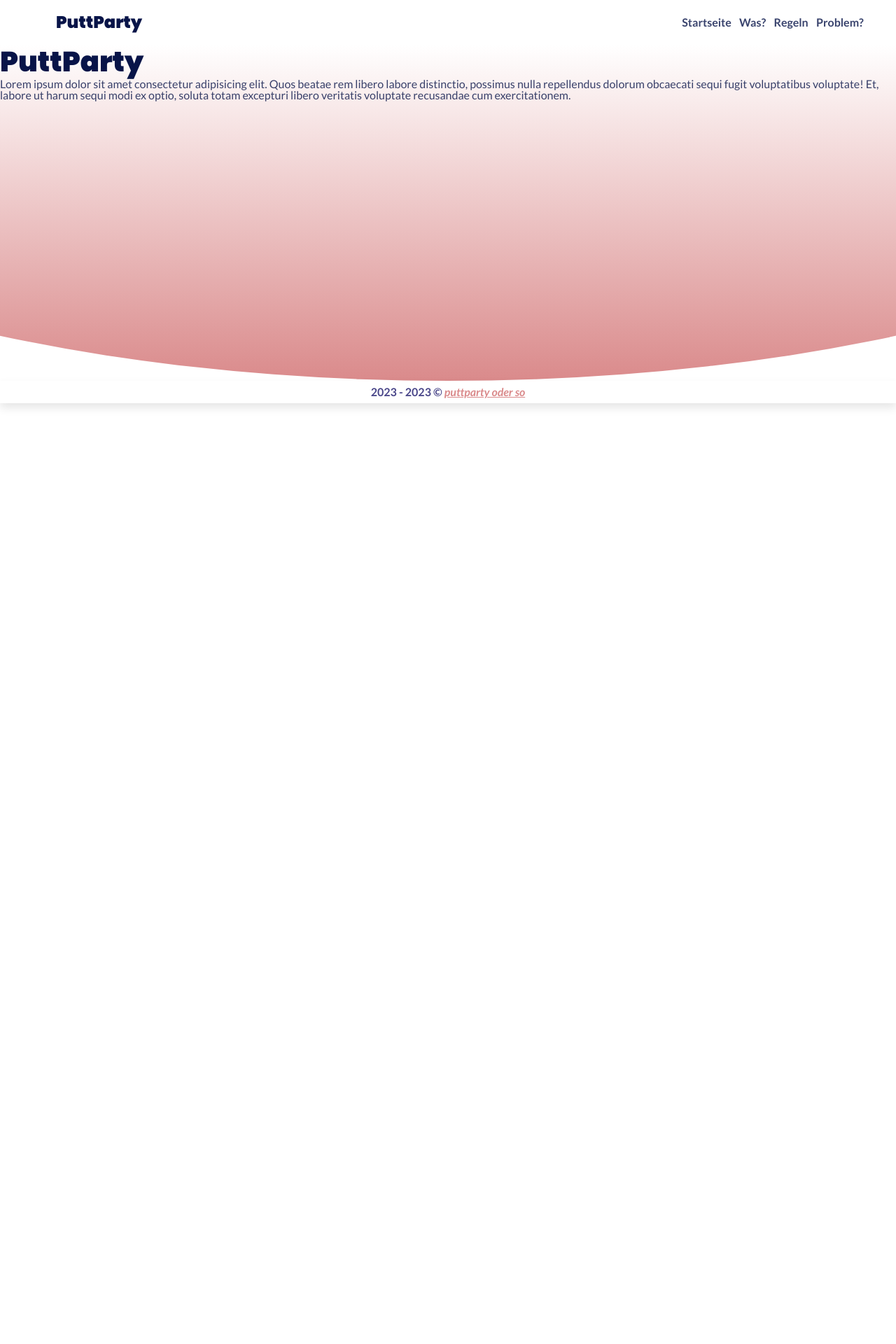
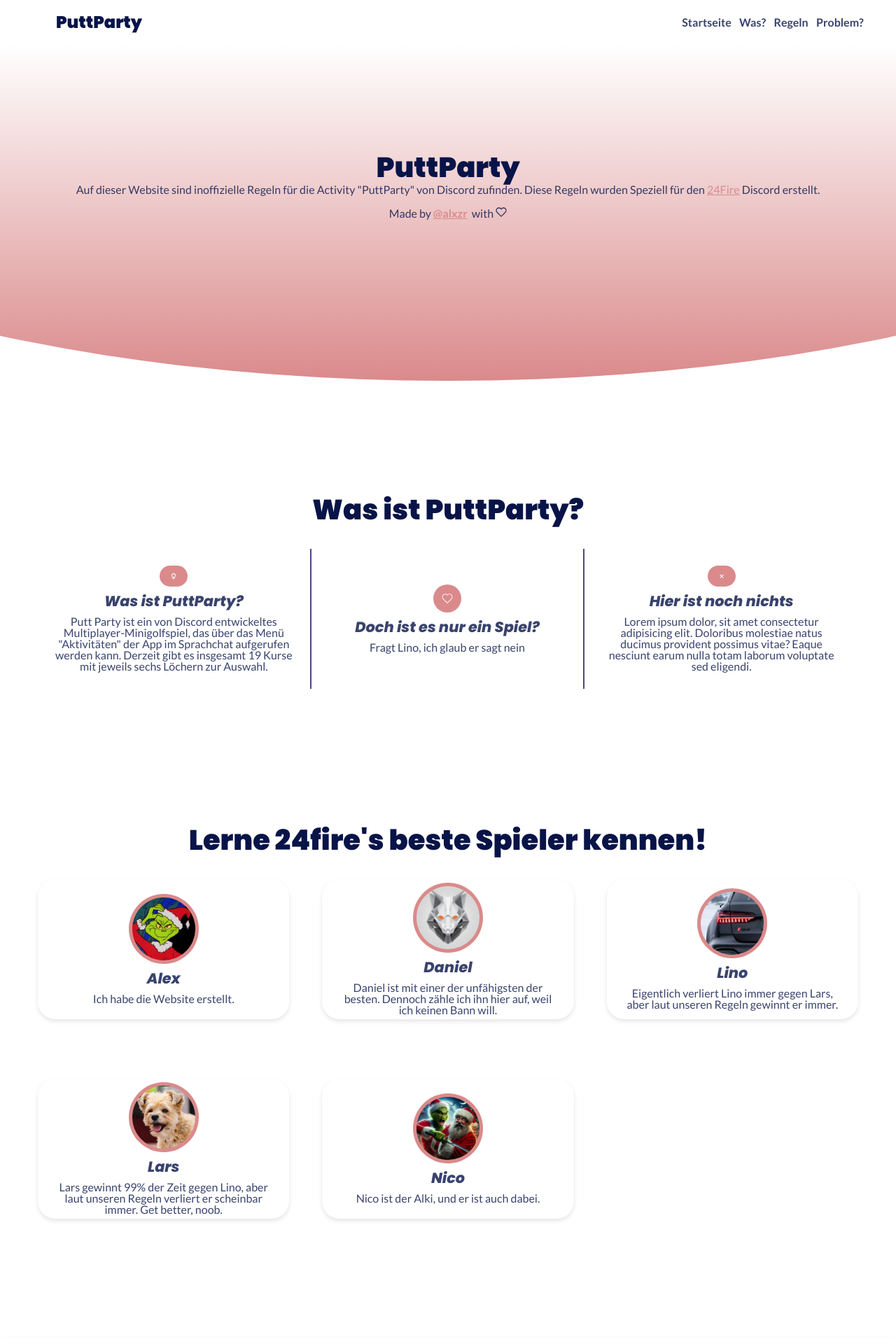
Before and after one commit to alexkuchar/puttparty, a React (Vite) app: page / in a window 1280 px wide. Shown: the top 1920 px of the page at 70% size. Before the commit the page ends 800 px from the top, so only its background shows below. Built offline with nearby package versions, Linux system fonts and the light colour scheme.

Commit message:
Added home page

```diff
--- a/src/routes/Home.jsx
+++ b/src/routes/Home.jsx
@@ -1,17 +1,116 @@
 import React from 'react';
+
+import { MdOutlineSportsGolf } from 'react-icons/md';
+import { CiHeart } from 'react-icons/ci';
+import { IoClose } from 'react-icons/io5';
+import { FiHeart } from 'react-icons/fi';
 
 const Home = () => {
   return (
-    <div className="home">
-      <h1>PuttParty</h1>
-      <p>
-        Lorem ipsum dolor sit amet consectetur adipisicing elit. Quos beatae rem
-        libero labore distinctio, possimus nulla repellendus dolorum obcaecati
-        sequi fugit voluptatibus voluptate! Et, labore ut harum sequi modi ex
-        optio, soluta totam excepturi libero veritatis voluptate recusandae cum
-        exercitationem.
-      </p>
-    </div>
+    <>
+      <div className="home">
+        <div className="home__container">
+          <h1>PuttParty</h1>
+          <p>
+            Auf dieser Website sind inoffizielle Regeln für die Activity
+            "PuttParty" von Discord zufinden. Diese Regeln wurden Speziell für
+            den{' '}
+            <a className="home__link" href="https://discord.gg/24fire">
+              24Fire
+            </a>{' '}
+            Discord erstellt.
+          </p>
+          <br />
+          <p>
+            Made by{' '}
+            <a href="https://alxzr.cloud/" className="home__link">
+              <strong>@alxzr</strong>
+            </a>
+            &nbsp; with <FiHeart />
+          </p>
+        </div>
+      </div>
+      <div className="home__about">
+        <h2>Was ist PuttParty?</h2>
+
+        <div className="cards">
+          <div className="card">
+            <MdOutlineSportsGolf className="card__icon" />
+
+            <h5 className="card__title">Was ist PuttParty?</h5>
+            <p className="card__text">
+              Putt Party ist ein von Discord entwickeltes
+              Multiplayer-Minigolfspiel, das über das Menü "Aktivitäten" der App
+              im Sprachchat aufgerufen werden kann. Derzeit gibt es insgesamt 19
+              Kurse mit jeweils sechs Löchern zur Auswahl.
+            </p>
+          </div>
+          <div className="card">
+            <CiHeart className="card__icon" />
+
+            <h5 className="card__title">Doch ist es nur ein Spiel?</h5>
+            <p className="card__text">Fragt Lino, ich glaub er sagt nein</p>
+          </div>
+          <div className="card">
+            <IoClose className="card__icon" />
+
+            <h5 className="card__title">Hier ist noch nichts</h5>
+            <p className="card__text">
+              Lorem ipsum dolor, sit amet consectetur adipisicing elit.
+              Doloribus molestiae natus ducimus provident possimus vitae? Eaque
+              nesciunt earum nulla totam laborum voluptate sed eligendi.
+            </p>
+          </div>
+        </div>
+      </div>
+
+      <div className="home__stats">
+        <h2>Lerne 24fire's beste Spieler kennen!</h2>
+        <div className="cards">
+          <div className="card">
+            <img src="/images/alex.png" alt="Daniel" className="card__icon" />
+
+            <h5 className="card__title">Alex</h5>
+            <p className="card__text">Ich habe die Website erstellt.</p>
+          </div>
+          <div className="card">
+            <img src="/images/daniel.png" alt="Daniel" className="card__icon" />
+
+            <h5 className="card__title">Daniel</h5>
+            <p className="card__text">
+              Daniel ist mit einer der unfähigsten der besten. Dennoch zähle ich
+              ihn hier auf, weil ich keinen Bann will.
+            </p>
+          </div>
+          <div className="card">
+            <img src="/images/lino.png" alt="Daniel" className="card__icon" />
+
+            <h5 className="card__title">Lino</h5>
+            <p className="card__text">
+              Eigentlich verliert Lino immer gegen Lars, aber laut unseren
+              Regeln gewinnt er immer.
+            </p>
+          </div>
+          <div className="card">
+            <img src="/images/lars.png" alt="Daniel" className="card__icon" />
+
+            <h5 className="card__title">Lars</h5>
+            <p className="card__text">
+              Lars gewinnt 99% der Zeit gegen Lino, aber laut unseren Regeln
+              verliert er scheinbar immer. Get better, noob.
+            </p>
+          </div>
+          <div className="card">
+            <img src="/images/nico.png" alt="Daniel" className="card__icon" />
+
+            <h5 className="card__title">Nico</h5>
+            <p className="card__text">
+              Nico ist der Alki, und er ist auch dabei.
+            </p>
+          </div>
+        </div>
+      </div>
+    </>
   );
 };
 
```
